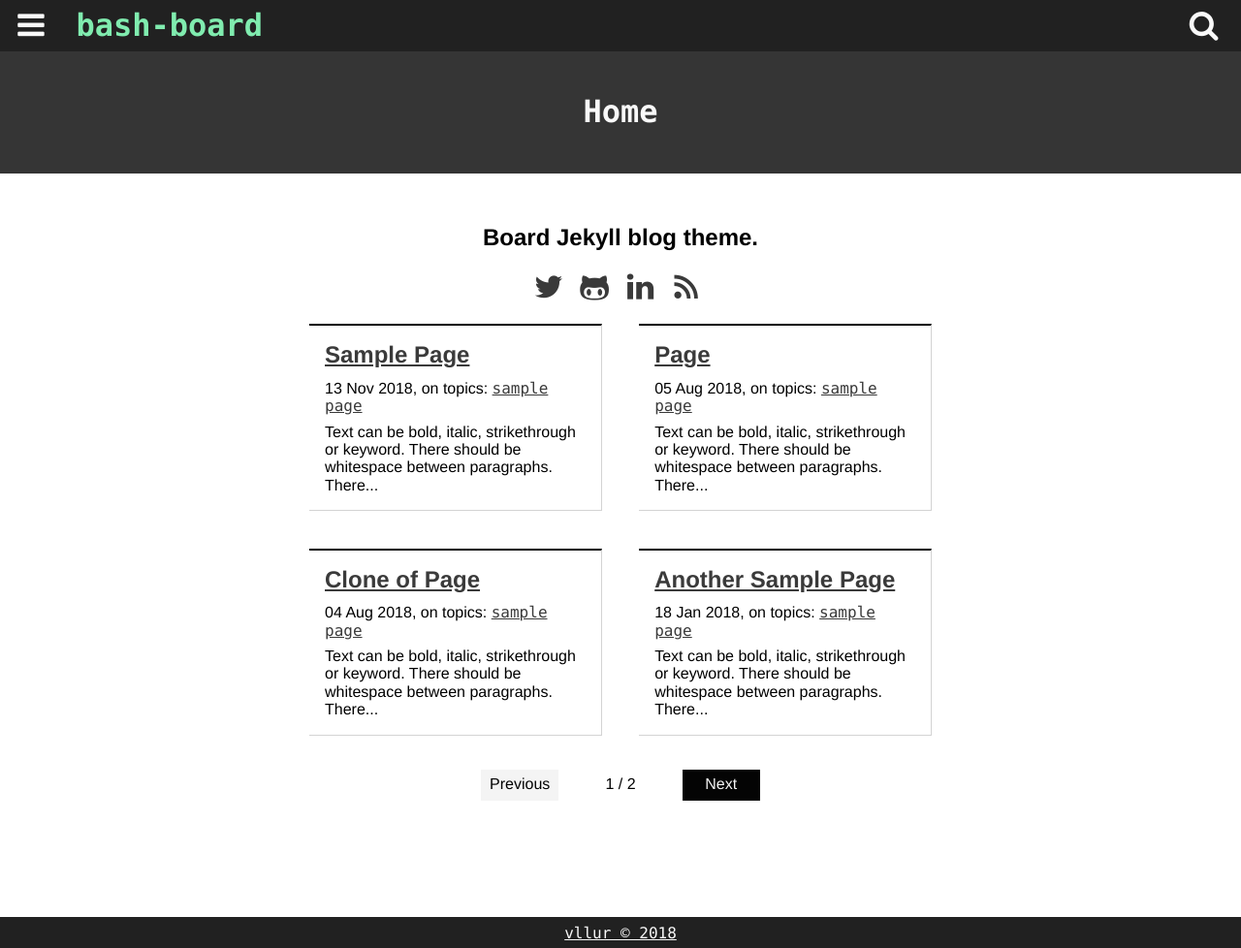
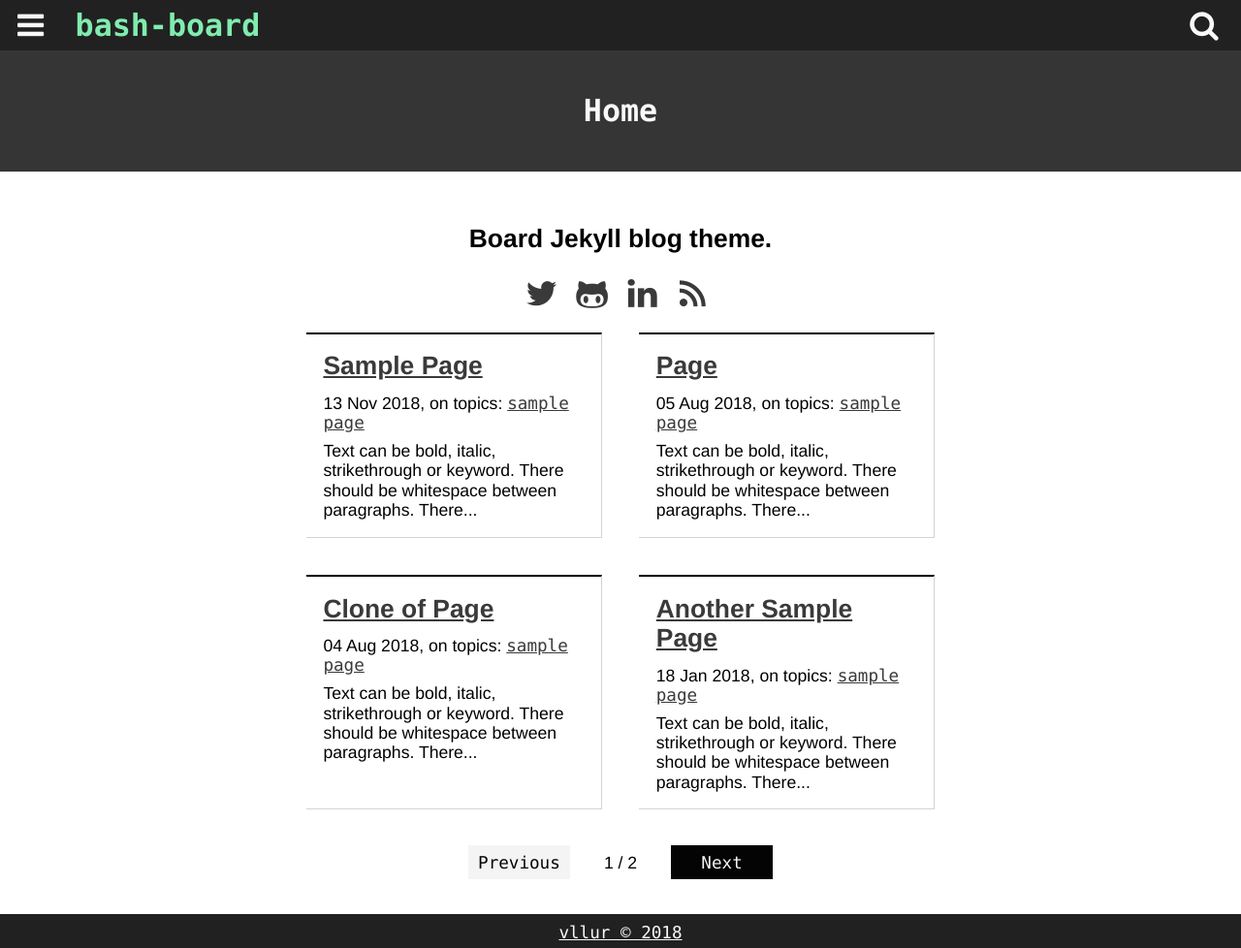
Before and after one commit to vllur/bash-board, a Jekyll site: the page built from index.html, in a window 1280 px wide and 978 px high. Shown: the whole window at 97% size. Built offline with Jekyll 4.4.1, drawn with Linux system fonts in a browser that asks for light colours; the list of posts is cut into pages by our own code.

Commit message:
Media queries; responsive display

```diff
--- a/_sass/base.scss
+++ b/_sass/base.scss
@@ -73,14 +73,21 @@
 {
 	background-color: $nav-button-active-bg;
 	color: $nav-button-active;
+	font-family: $paginator-font-family;
 	display: flex;
 	align-items: center;
 	justify-content: center;
-	width: 5em;
+	width: 6em;
 	height: 2em;
 }
 
-.inactive
+.paginator:hover
+{
+	background-color: $nav-button-active-bg-hover;
+	color: $nav-button-active-hover;
+}
+
+.inactive, .inactive:hover
 {
 	background-color: $nav-button-inactive-bg;
 	color: $nav-button-inactive;
--- a/_sass/media.scss
+++ b/_sass/media.scss
@@ -1,5 +1,15 @@
 @media only screen and (min-width: 1115px)
 {
+    body
+    {
+        font-size: 1.1em;
+    }
+
+    header
+    {
+        font-size: 0.9em;
+    }
+
     .content-wrapper{
         width: 60%;
     }
@@ -7,6 +17,10 @@
 
 @media only screen and (max-width: 600px)
 {
+    body{
+        font-size: 0.9em;
+    }
+
     .home-article{
         width: 60%;
     }
@@ -18,7 +32,24 @@
 
 @media only screen and (max-width: 350px)
 {
+    header{
+        font-size: 0.8em;
+    }
+
     .pagination{
         width: 100%;
     }
 }
+
+@media only screen and (max-width: 300px)
+{
+    header{
+        font-size: 0.7em;
+    }
+
+    .sideNav > span
+    {
+        left: 0;
+        right: 0;
+    }
+}
--- a/_sass/variables.scss
+++ b/_sass/variables.scss
@@ -1,5 +1,6 @@
 $body-font-family: 'Helvetica', 'Trebuchet', 'Trebuchet MS', 'Arial', sans-serif;
 $code-font-family: 'Monaco', 'Deja Vu Sans';
+$paginator-font-family: $code-font-family;
 $footer-font-family: $code-font-family;
 
 $main-color: #80ecaf;
@@ -20,7 +21,9 @@
 $sideNav-hover-bg: $header-bottom-bg;
 
 $nav-button-active-bg: #040404;
+$nav-button-active-bg-hover: $header-bottom-bg;
 $nav-button-active: #f4f4f4;
+$nav-button-active-hover: $main-color;
 $nav-button-inactive-bg: #f4f4f4;
 $nav-button-inactive: #040404;
 
```
